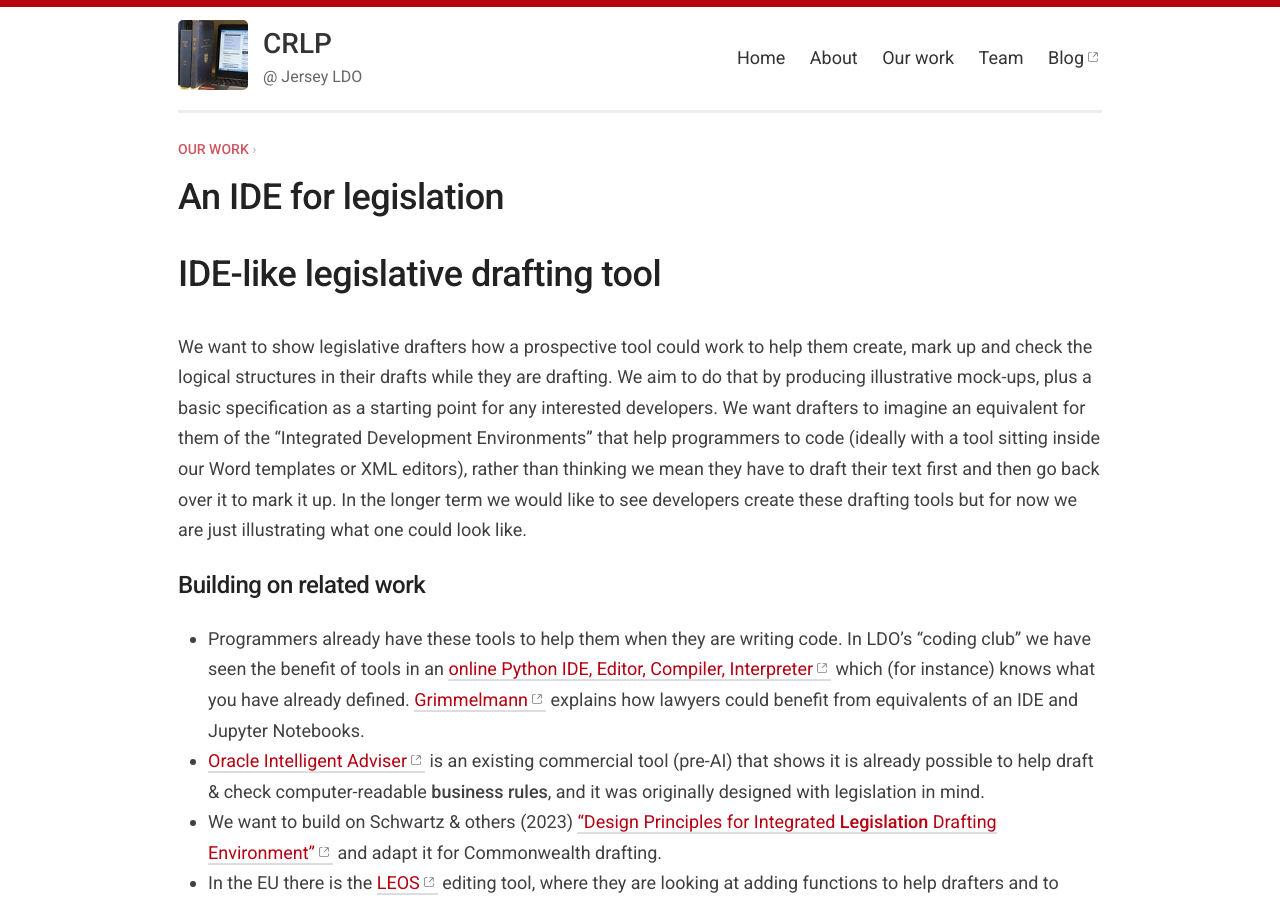
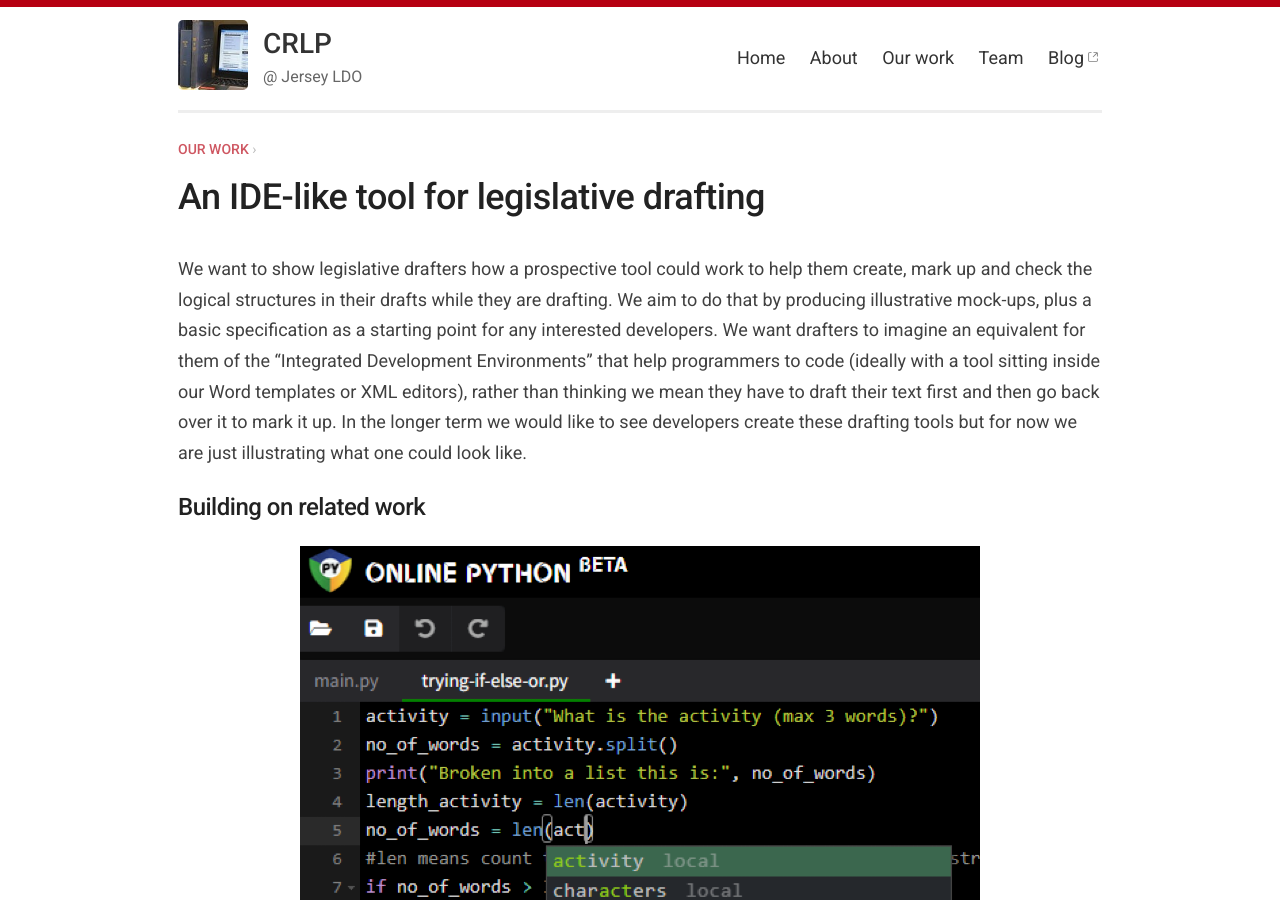
Before and after one commit to crlp-jerseyldo/crlp-jerseyldo.github.io, a Jekyll site: the page built from _pages/an-ide-for-legislation.md, in a window 1280 px wide and 900 px high. Built offline with Jekyll 4.4.1, drawn with Linux system fonts in a browser that asks for light colours.

Commit message:
Update an-ide-for-legislation.md
correcting errors

```diff
--- a/_pages/an-ide-for-legislation.md
+++ b/_pages/an-ide-for-legislation.md
@@ -1,22 +1,22 @@
 ---
 layout: page
-title: An IDE for legislation
+title: An IDE-like tool for legislative drafting
 permalink: /work/an-ide-for-legislation
 parent: Our work
 parent_url: /work/
 ---
 
-# IDE-like legislative drafting tool
 We want to show legislative drafters how a prospective tool could work to help them create, mark up and check the logical structures in their drafts while they are drafting. We aim to do that by producing illustrative mock-ups, plus a basic specification as a starting point for any interested developers. We want drafters to imagine an equivalent for them of the "Integrated Development Environments" that help programmers to code (ideally with a tool sitting inside our Word templates or XML editors), rather than thinking we mean they have to draft their text first and then go back over it to mark it up. In the longer term we would like to see developers create these drafting tools but for now we are just illustrating what one could look like.
 
 ## Building on related work
+
+![A screenshot of a Python IDE offering help to a coder](/images/Python.png)
+
 * Programmers already have these tools to help them when they are writing code. In LDO’s “coding club” we have seen the benefit of tools in an [online Python IDE, Editor, Compiler, Interpreter](https://www.online-python.com){:target="_blank"} which (for instance) knows what you have already defined. [Grimmelmann](https://arxiv.org/abs/2206.14879){:target="_blank"} explains how lawyers could benefit from equivalents of an IDE and Jupyter Notebooks.
 * [Oracle Intelligent Adviser](https://www.oracle.com/cx/service/intelligent-advisor/){:target="_blank"} is an existing commercial tool (pre-AI) that shows it is already possible to help draft & check computer-readable **business rules**, and it was originally designed with legislation in mind.
 * We want to build on Schwartz & others (2023) [“Design Principles for Integrated **Legislation** Drafting Environment”](https://ssrn.com/abstract=4556959){:target="_blank"} and adapt it for Commonwealth drafting.
 * In the EU there is the [LEOS](https://joinup.ec.europa.eu/collection/justice-law-and-security/solution/leos-open-source-software-editing-legislation){:target="_blank"} editing tool, where they are looking at adding functions to help drafters and to mark up more elements in their Akoma Ntoso system (potentially using LegalRuleML) - see ["Drafting legislation in the era of AI and digitisation"](https://joinup.ec.europa.eu/collection/justice-law-and-security/solution/leos-open-source-software-editing-legislation/document/drafting-legislation-era-ai-and-digitisation){:target="_blank"} and ["Overview of smart functionalities in drafting legislation in LEOS"](https://joinup.ec.europa.eu/collection/justice-law-and-security/solution/leos-open-source-software-editing-legislation/document/overview-smart-functionalities-drafting-legislation-leos){:target="_blank"}. The UK's LawMaker drafting system is  XML-based, also using Akoma Ntoso, and has also been looking at LegalRuleML.
 * Just before this project started, we met Oswald Maskens who demonstrated a model he had made, gave us a talk on his ideas about leveraging tools for software engineering in legal corpus management, and showed us VS Code as an example of what an IDE could offer.
-
-![A screenshot of a Python IDE offering help to a coder](/images/Python.png)
 
 ## What would the imaginary tool do?
 * The tool would **help** the drafter to be **rigorous** in creating (and marking up for computer readability) -
@@ -48,9 +48,9 @@ Much of this would be by **auto-complete** suggestions, so imagine -
 But it is **not just auto-complete**, and isn't just a glorified handler of a precedent bank -
 *	you press enter to start a new paragraph (your system already automatically formats that as a paragraph and numbers it properly, and, if it is an XML system, already identifies that numbered para with metadata) - the tool pops up an offer to help you if you are making an if-then provision (which most provisions are), and if you click yes then it helps you clarify in your own mind what the conditions & effects are and how the and/or/not elements work, as well as marking them up,
 *	you type "must" (or pick it from a menu) -
-  *	the tool prompts you to check that you have a clear enough link to the consequences (in another provision, or implied) if the "must" is breached,
-  *	it asks if you are applying the "must" to a person (and asks if you are sure you want to use "must" if it isn't a person),
-  *	and if it thinks you have used passive voice after the "must" it asks you to check whether you really want to,
+    *	the tool prompts you to check that you have a clear enough link to the consequences (in another provision, or implied) if the "must" is breached,
+    *	it asks if you are applying the "must" to a person (and asks if you are sure you want to use "must" if it isn't a person),
+    *	and if it thinks you have used passive voice after the "must" it asks you to check whether you really want to,
 *	and so on - it does not need to dictate drafting rules, unless they are compulsory in your office.
 
 The aim is to make this clearer by producing videos of a mock-up of what the tool would be doing.
```
